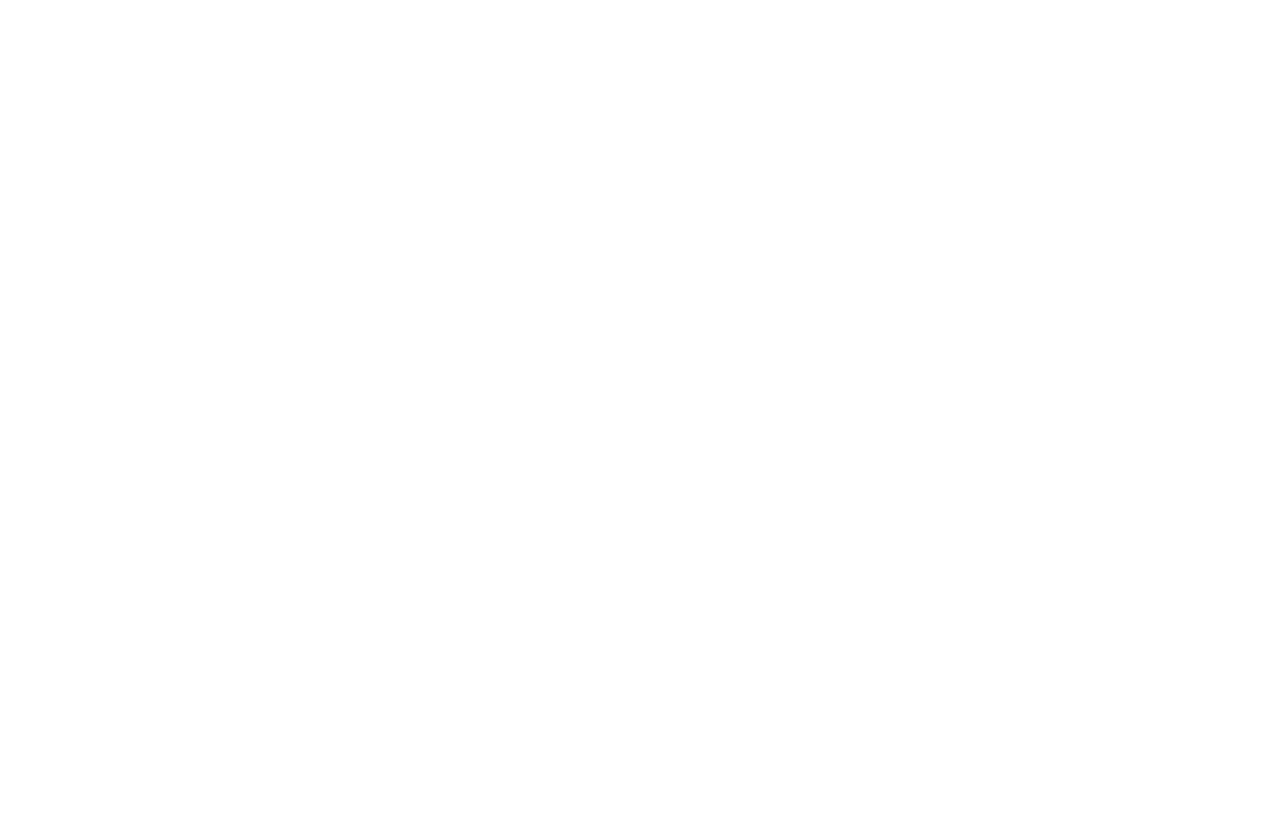
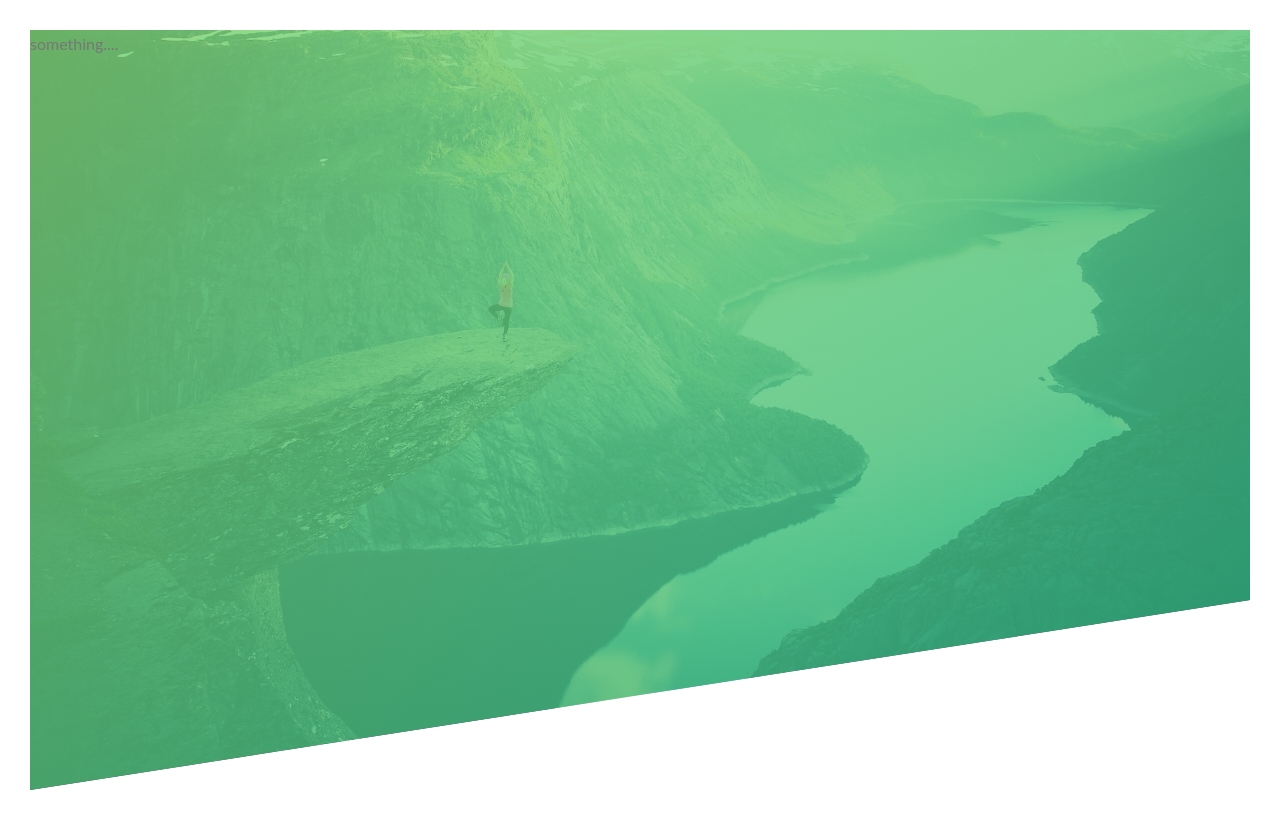
Before and after one commit to Sandalanka/natour-css, a plain HTML site: page index.html in a window 1280 px wide. Drawn offline with Linux system fonts and the light colour scheme.

Commit message:
feat: header part 01

```diff
--- a/css/style.css
+++ b/css/style.css
@@ -0,0 +1,26 @@
+* {
+    margin: 0;
+    padding: 0;
+    box-sizing: border-box;
+}
+
+body {
+    font-family: "Lato", sans-serif;
+    font-weight: 400;
+    font-size: 16px;
+    line-height: 1.7;
+    color: #777;
+    padding: 30px;
+}
+
+.header {
+    height: 95vh;
+    background-image: linear-gradient(
+        to right bottom,
+        rgba(126, 213, 111, 0.8),
+        rgba(40, 180, 131, 0.8)),
+    url(../images/hero.jpg);
+    background-size: cover;
+    background-position: top;
+    clip-path: polygon(0 0, 100% 0, 100% 75%, 0 100%);
+}
--- a/index.html
+++ b/index.html
@@ -11,6 +11,8 @@
     <title>trillo &mdash; Your all-in-one booking app</title>
 </head>
 <body>
-
+    <header class="header">
+        something....
+    </header>
 </body>
 </html>
```
